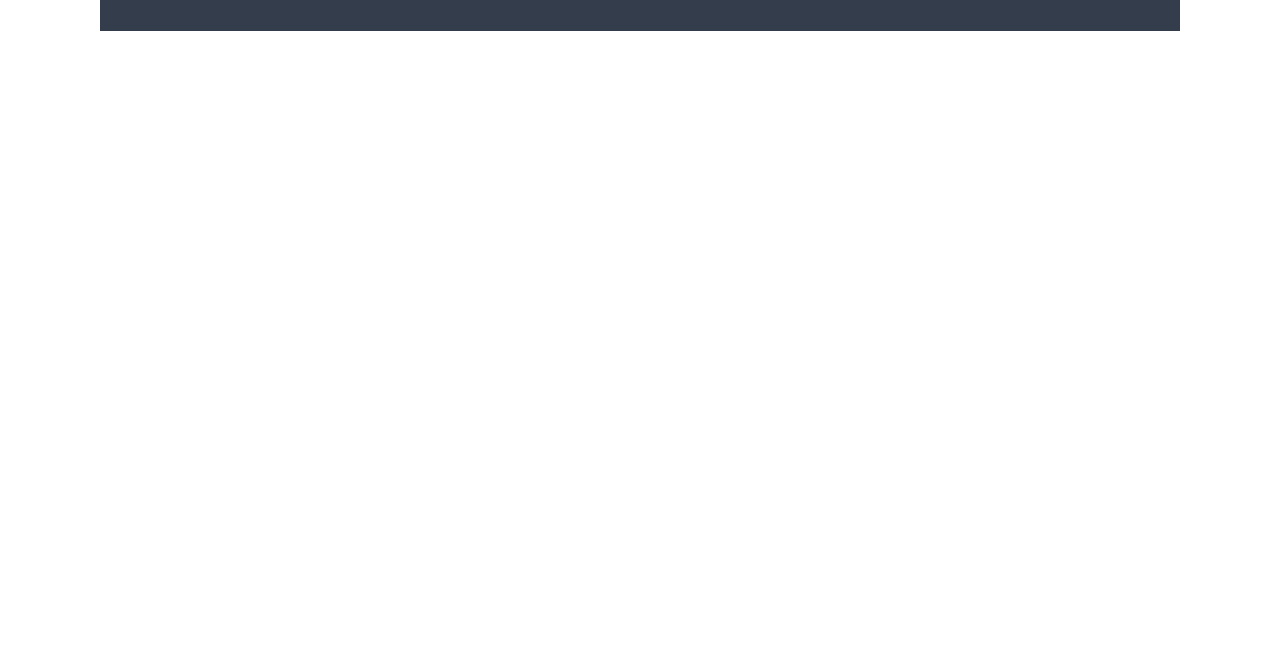
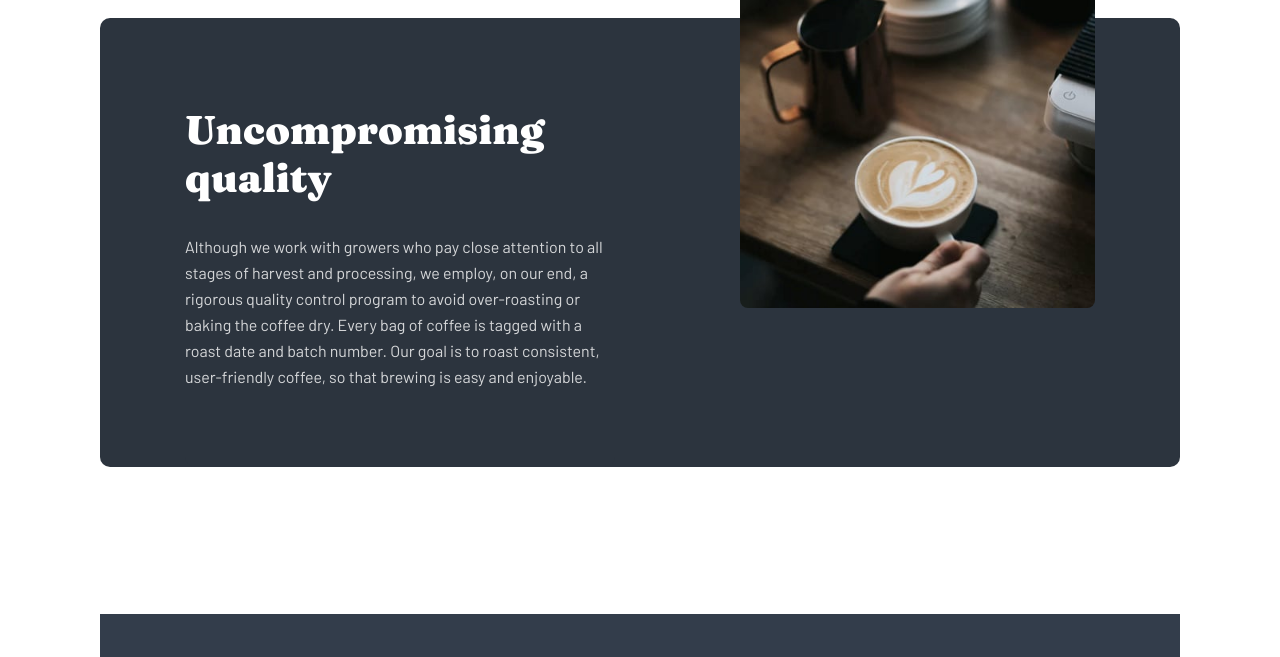
Before and after one commit to dominikapap/Coffeeroasters-FM, a website: page index.html in a window 1280 px wide. Shown: the part 4561-5218 px from the top of the page. Before the commit the page ends 4592 px from the top, so only its background shows below. Drawn offline with Linux system fonts and the light colour scheme; a web font is replaced by a local one.

Commit message:
added and styled the quality part of about us sections

```diff
--- a/index.html
+++ b/index.html
@@ -226,7 +226,7 @@
                 the world. We have since been dedicated to bring the perfect cup - from bean to brew - in every
                 shipment.</p>
         </div>
-
+        <!--COMMITMENT-->
         <div class="commitment  d-flex flex-column flex-md-row text-center text-md-start">
             <div class="commitment__img ">
 
@@ -238,7 +238,7 @@
 
             </div>
 
-            <!--COMMITMENT-->
+
 
             <div class="commitment__content ">
                 <h2>Our commitment</h2>
@@ -256,6 +256,32 @@
                     growing region.</p>
             </div>
         </div>
+        <!--QUALITY-->
+        <div class="quality">
+            <div class="quality__img">
+                <picture>
+                    <source srcset="/assets/about/desktop/image-quality.jpg" media="(min-width: 1200px)" />
+                    <source srcset="/assets/about/tablet/image-quality.jpg" media="(min-width: 768px)" />
+                    <img src="/assets/about/mobile/image-quality.jpg" alt="coffee cup" />
+                </picture>
+            </div>
+            <div class="quality__bg">
+                <div class="quality__text text-center text-lg-start">
+                    <h2>Uncompromising quality</h2>
+                    <p>Although we work with growers who pay close attention to all stages of harvest and processing, we
+                        employ, on our end, a rigorous quality control program to avoid over-roasting or baking the
+                        coffee
+                        dry. Every bag of coffee is tagged with a roast date and batch number. Our goal is to roast
+                        consistent, user-friendly coffee, so that brewing is easy and enjoyable.</p>
+
+                </div>
+            </div>
+
+        </div>
+
+
+
+
     </section>
 
     <footer class="container">
--- a/scss/sections/about/_about.scss
+++ b/scss/sections/about/_about.scss
@@ -4,6 +4,9 @@ section > * {
   margin-bottom: clamp(120px, 18.75vw, 147px);
 }
 .about {
+  & > *:nth-child(odd) {
+    color: white;
+  }
   &__header {
     background-image: url("/assets/about/tablet/image-hero-whitecup.jpg");
     background-size: cover;
@@ -36,6 +39,7 @@ section > * {
   }
   @include media-breakpoint-up(xl) {
     justify-content: center;
+    margin-bottom: 256px;
   }
   h2 {
     margin-bottom: 30px;
@@ -53,3 +57,73 @@ section > * {
     max-width: 87.2vw;
   }
 }
+
+.quality {
+  border-radius: 10px;
+  display: flex;
+  flex-direction: column;
+  justify-content: center;
+  position: relative;
+  z-index: -4;
+  @include media-breakpoint-up(xl) {
+    flex-direction: row-reverse;
+    background: #2c343e;
+    border-radius: 10px;
+    padding: 0 85px;
+    gap: 125px;
+  }
+
+  &__img {
+    position: relative;
+
+    picture {
+      display: flex;
+      justify-content: center;
+      @include media-breakpoint-up(xl) {
+        justify-content: end;
+      }
+      img {
+        border-radius: 8px;
+        max-width: 85.2%;
+        @include media-breakpoint-up(xl) {
+          transform: translateY(-88px);
+          max-width: 100%;
+        }
+      }
+    }
+    &::before {
+      content: "";
+      position: absolute;
+      background-color: #2c343e;
+      width: 100%;
+      height: 50%;
+      bottom: 0;
+      left: 0;
+      border-top-left-radius: 10px;
+      border-top-right-radius: 10px;
+      z-index: -3;
+    }
+  }
+  &__bg {
+    background-color: #2c343e;
+    border-bottom-left-radius: 10px;
+    border-bottom-right-radius: 10px;
+  }
+  &__text {
+    width: 85%;
+    margin: 64px auto 0;
+    max-width: 540px;
+    padding-bottom: 61px;
+    @include media-breakpoint-up(xl) {
+      width: 100%;
+      margin-top: 88px;
+    }
+
+    h2 {
+      margin-bottom: 1.5rem;
+      @include media-breakpoint-up(xl) {
+        margin-bottom: 2rem;
+      }
+    }
+  }
+}
```
Also changed, not shown: css/main.css, 1 other file.
